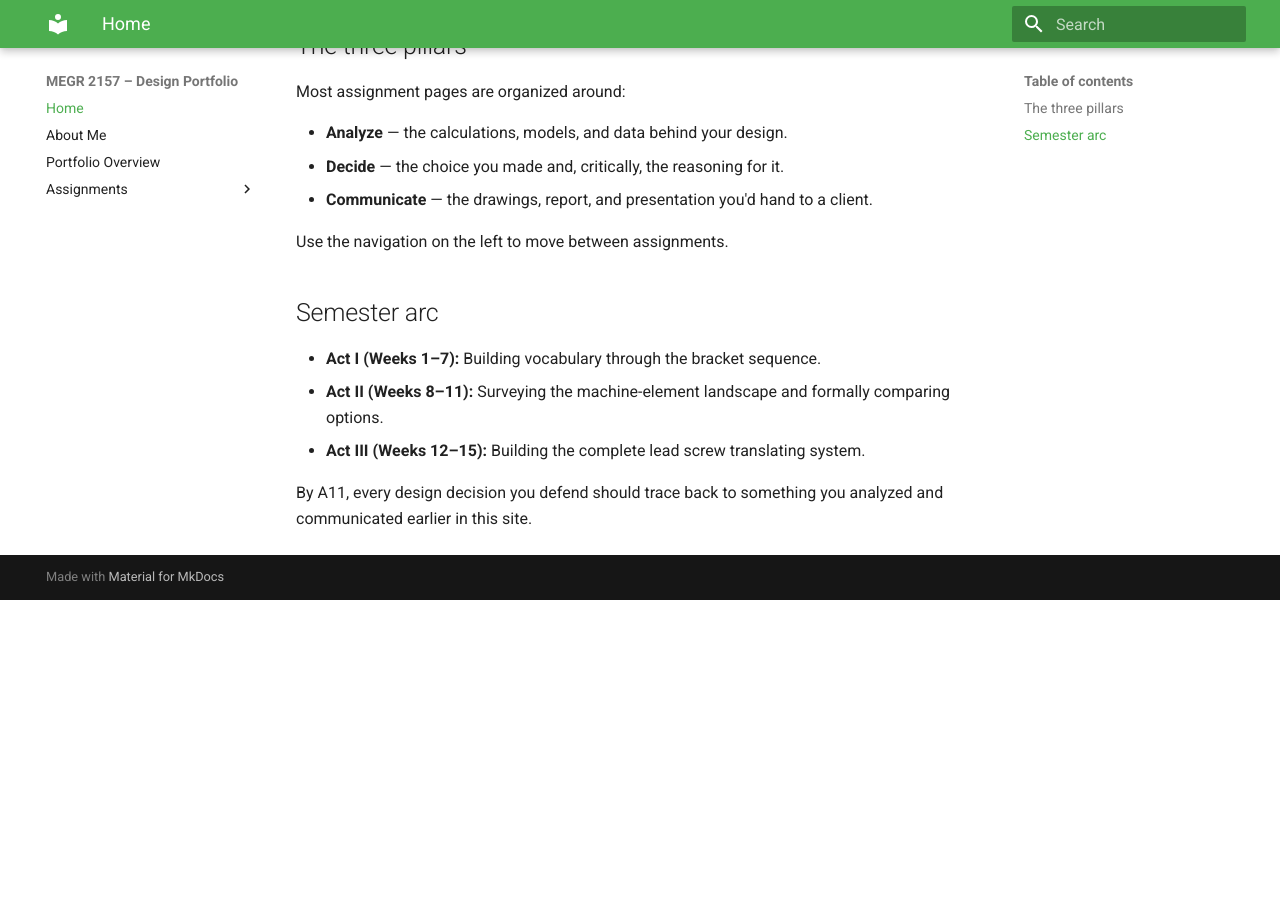
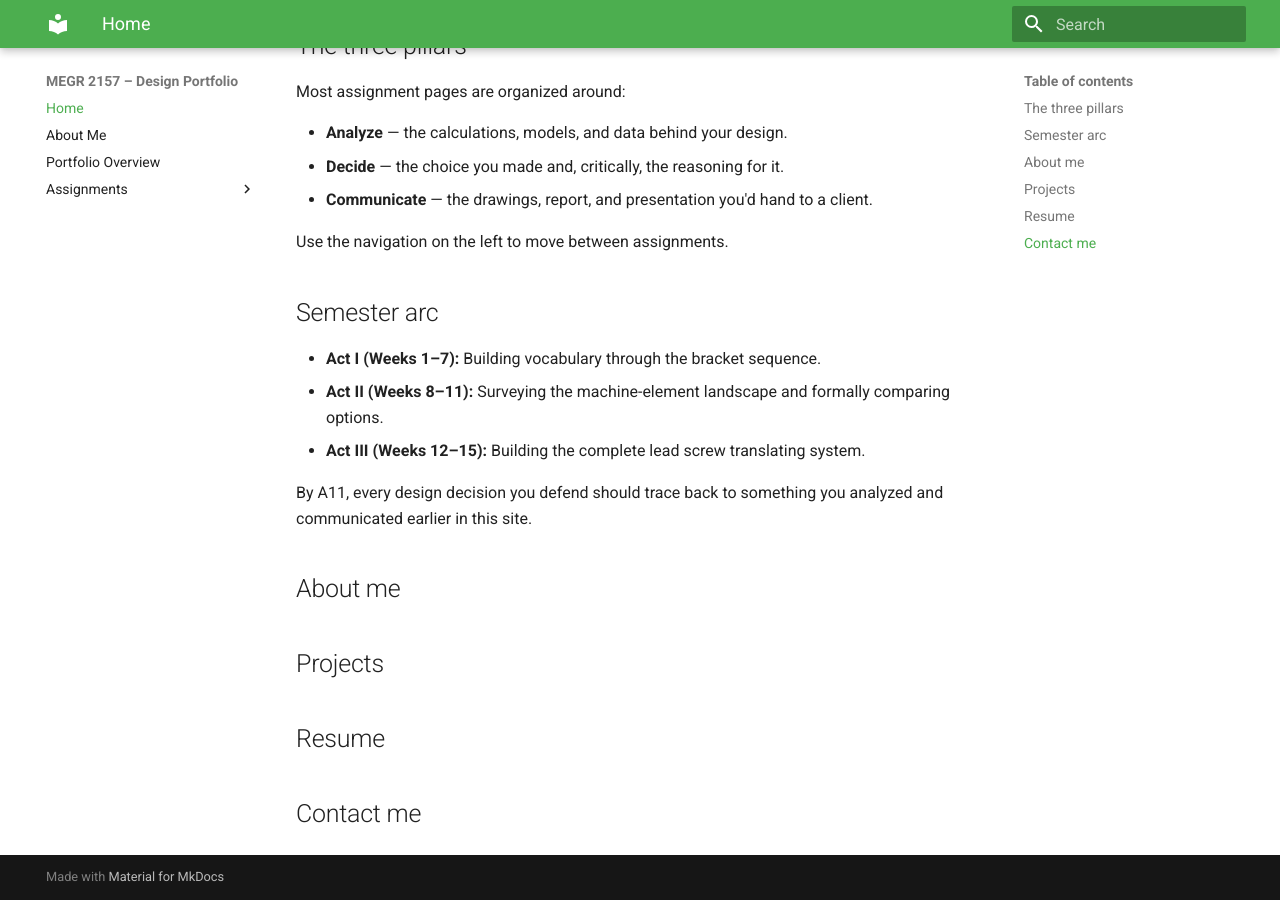
Before and after one commit to Greyson-Boatright/design-projects-portfolio, an MkDocs documentation site: the page built from docs/index.md, in a window 1280 px wide and 900 px high, scrolled down 548 px. Built offline with MkDocs 1.6.1 and Material for MkDocs 9.7.7, drawn with Linux system fonts in a browser that asks for light colours; before the commit the page ends 1148 px from its top, so only the background shows below that.

Commit message:
Add new sections to index.md
Added sections for About Me, Projects, Resume, and Contact.

```diff
--- a/docs/index.md
+++ b/docs/index.md
@@ -23,3 +23,8 @@ Use the navigation on the left to move between assignments.
 - **Act III (Weeks 12–15):** Building the complete lead screw translating system.
 
 By A11, every design decision you defend should trace back to something you analyzed and communicated earlier in this site.
+
+## About me
+## Projects
+## Resume
+## Contact me
```
